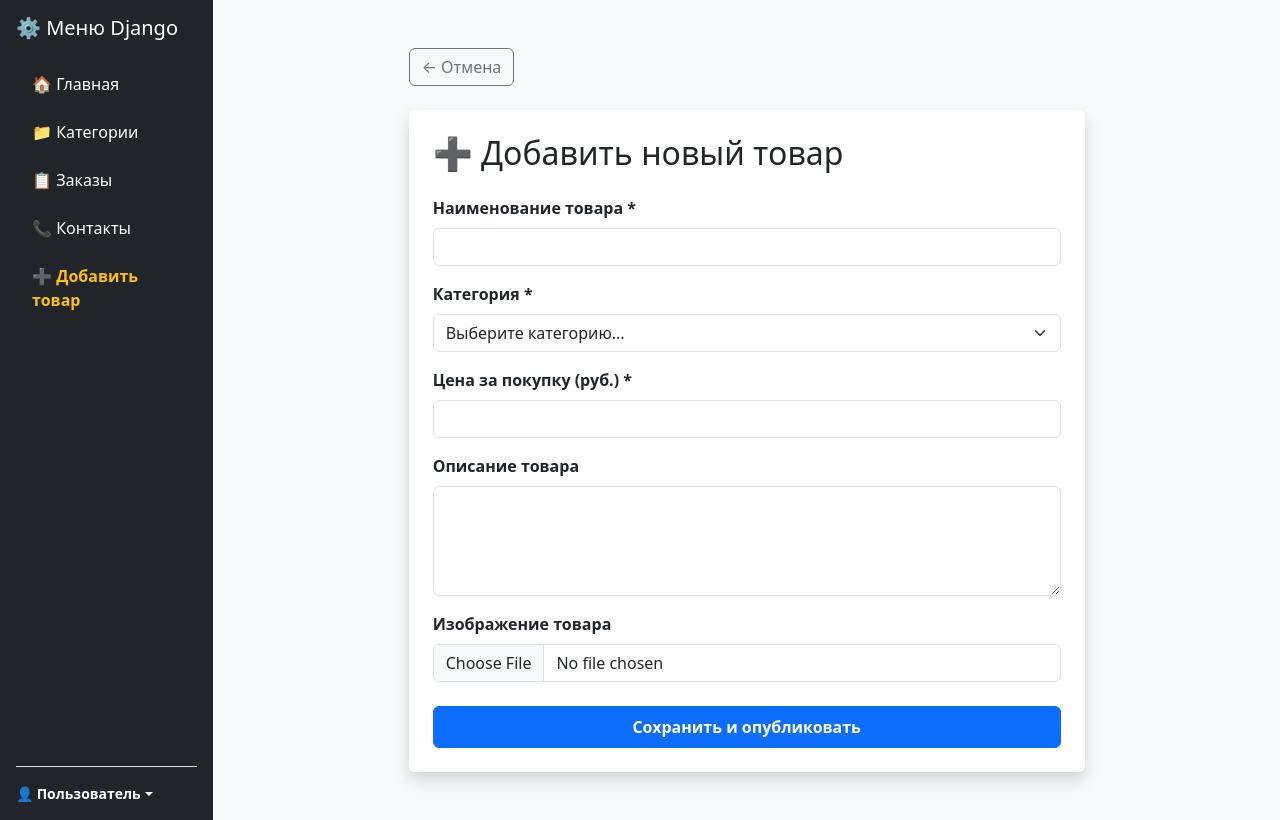
After one commit to EvgeniyGeK/Home_work_21_2, a Django app: page /products/create/ in a window 1280 px wide. The commit adds this page. Run offline with Django 5.2, Linux system fonts and the light colour scheme; data that the repository does not hold is empty; some libraries are stand-ins or nearby versions.

Commit message:
Закончил и проверил дополнительное задание

```diff
--- a/src/catalog/urls.py
+++ b/src/catalog/urls.py
@@ -1,5 +1,5 @@
 from django.urls import path
-from catalog.views import home_view, contacts_view, catalog_view, orders_view, product_detail_view
+from catalog.views import home_view, contacts_view, catalog_view, orders_view, product_detail_view, product_create_view
 
 app_name = 'catalog'
 urlpatterns = [
@@ -8,4 +8,5 @@ urlpatterns = [
     path('catalog/', catalog_view, name='catalog'),
     path('orders/', orders_view, name='orders'),
     path('products/<int:pk>/', product_detail_view, name='product_detail'),
+    path('products/create/', product_create_view, name='product_create'),
 ]
--- a/src/catalog/views.py
+++ b/src/catalog/views.py
@@ -1,17 +1,21 @@
-from django.shortcuts import render, get_object_or_404
-from catalog.models import Product, Contacts, Feedback
+from django.shortcuts import render, redirect, get_object_or_404
+from django.core.paginator import Paginator
+from catalog.models import Product, Contacts, Feedback, Category
 
 
 def home_view(request):
-    """Контроллер для отображения домашней страницы"""
-    products = Product.objects.all()
+    """Контроллер главной страницы с поддержкой постраничного вывода (пагинации)"""
+    products_list = Product.objects.all()
+    paginator = Paginator(products_list, 3)
+    page_number = request.GET.get('page')
+    page_obj = paginator.get_page(page_number)
     latest_products = Product.objects.order_by("-created_at")[:5]
     print("\n--- ПОСЛЕДНИЕ 5 СОЗДАННЫХ ПРОДУКТОВ ---")
     for index, product in enumerate(latest_products, start=1):
-        print(f"{index}. {product.name} | Дата создания: {product.created_at}")
+        print(f"{index}. {product.name}")
     print("---------------------------------------\n")
 
-    return render(request, "prototype_1.html", {"object_list": products})
+    return render(request, 'prototype_1.html', {'page_obj': page_obj})
 
 
 def contacts_view(request):
@@ -54,3 +58,37 @@ def product_detail_view(request, pk):
         'product': product
     }
     return render(request, 'product_detail.html', context)
+
+
+def product_create_view(request):
+    """Контроллер для страницы создания нового товара с валидацией и сохранением в БД"""
+    categories = Category.objects.all()
+    context = {
+        'categories': categories
+    }
+
+    if request.method == 'POST':
+        name = request.POST.get('name')
+        description = request.POST.get('description')
+        price = request.POST.get('price')
+        category_id = request.POST.get('category')
+        image = request.FILES.get('image')
+
+        if name and price and category_id:
+            try:
+                category = Category.objects.get(pk=category_id)
+
+                new_product = Product.objects.create(
+                    name=name,
+                    description=description,
+                    price=price,
+                    category=category,
+                    image=image
+                )
+                return redirect('catalog:home')
+            except (Category.DoesNotExist, ValueError):
+                context['error'] = "Переданы некорректные данные. Проверьте цену и категорию."
+        else:
+            context['error'] = "Пожалуйста, заполните все обязательные поля (Наименование, Цена, Категория)."
+
+    return render(request, 'product_form.html', context)
--- a/src/templates/base.html
+++ b/src/templates/base.html
@@ -14,7 +14,6 @@
         <!-- Подключаем созданный подшаблон меню -->
         {% include 'includes/inc_menu.html' %}
 
-        <!-- Основная динамическая область для контента других страниц -->
         <div class="col-md-9 col-lg-10 p-4">
             {% block content %}
             {% endblock %}
@@ -22,7 +21,6 @@
     </div>
 </div>
 
-<!-- Локальный JS-скрипт Bootstrap для плавного открытия всплывающего меню -->
 <script src="{% static 'js/bootstrap.bundle.min.js' %}"></script>
 </body>
 </html>
--- a/src/templates/catalog.html
+++ b/src/templates/catalog.html
@@ -7,7 +7,6 @@
     <h1 class="mb-4">📁 Категории товаров</h1>
     <p class="text-muted">Вы находитесь на странице разделов нашего интернет-магазина.</p>
 
-    <!-- Ваша сетка категорий (пример) -->
     <div class="row row-cols-1 row-cols-md-3 g-4 mt-2">
         <div class="col">
             <div class="card p-3 border-0 shadow-sm">
--- a/src/templates/includes/inc_menu.html
+++ b/src/templates/includes/inc_menu.html
@@ -14,6 +14,9 @@
         <li class="nav-item mb-2">
             <a href="{% url 'catalog:contacts' %}" class="nav-link text-white">📞 Контакты</a>
         </li>
+        <li class="nav-item mb-2">
+            <a href="{% url 'catalog:product_create' %}" class="nav-link text-warning fw-bold">➕ Добавить товар</a>
+        </li>
     </ul>
 
     <!-- Блок пользователя внизу меню -->
--- /dev/null
+++ b/src/templates/product_form.html
@@ -0,0 +1,55 @@
+{% extends 'base.html' %}
+
+{% block title %}Добавление нового товара{% endblock %}
+
+{% block content %}
+<div class="container my-4" style="max-width: 700px;">
+    <a href="{% url 'catalog:home' %}" class="btn btn-outline-secondary mb-4">← Отмена</a>
+
+    <div class="card shadow border-0 p-4">
+        <h2 class="mb-4">➕ Добавить новый товар</h2>
+
+        {% if error %}
+            <div class="alert alert-danger" role="alert">
+                {{ error }}
+            </div>
+        {% endif %}
+
+        <form method="POST" action="{% url 'catalog:product_create' %}" enctype="multipart/form-data">
+            {% csrf_token %}
+
+            <div class="mb-3">
+                <label for="name" class="form-label fw-bold">Наименование товара *</label>
+                <input type="text" class="form-control" id="name" name="name" required>
+            </div>
+
+            <div class="mb-3">
+                <label for="category" class="form-label fw-bold">Категория *</label>
+                <select class="form-select" id="category" name="category" required>
+                    <option value="" selected disabled>Выберите категорию...</option>
+                    {% for category in categories %}
+                        <option value="{{ category.pk }}">{{ category.name }}</option>
+                    {% endfor %}
+                </select>
+            </div>
+
+            <div class="mb-3">
+                <label for="price" class="form-label fw-bold">Цена за покупку (руб.) *</label>
+                <input type="number" step="0.01" class="form-control" id="price" name="price" required>
+            </div>
+
+            <div class="mb-3">
+                <label for="description" class="form-label fw-bold">Описание товара</label>
+                <textarea class="form-control" id="description" name="description" rows="4"></textarea>
+            </div>
+
+            <div class="mb-4">
+                <label for="image" class="form-label fw-bold">Изображение товара</label>
+                <input type="file" class="form-control" id="image" name="image" accept="image/*">
+            </div>
+
+            <button type="submit" class="btn btn-primary w-100 py-2 fw-bold">Сохранить и опубликовать</button>
+        </form>
+    </div>
+</div>
+{% endblock %}
```
Also changed, not shown: src/templates/prototype_1.html (+30 -5 lines).
